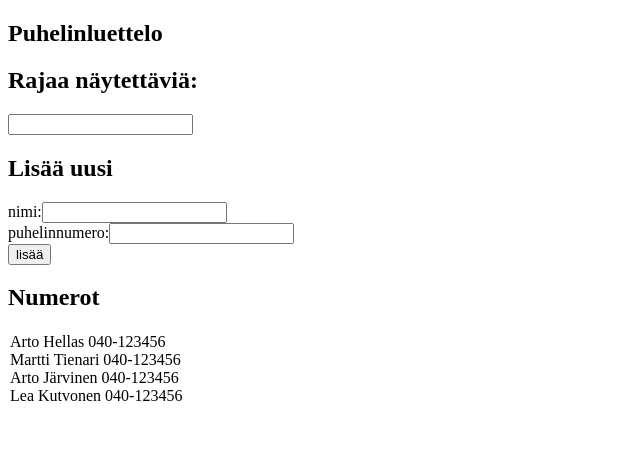
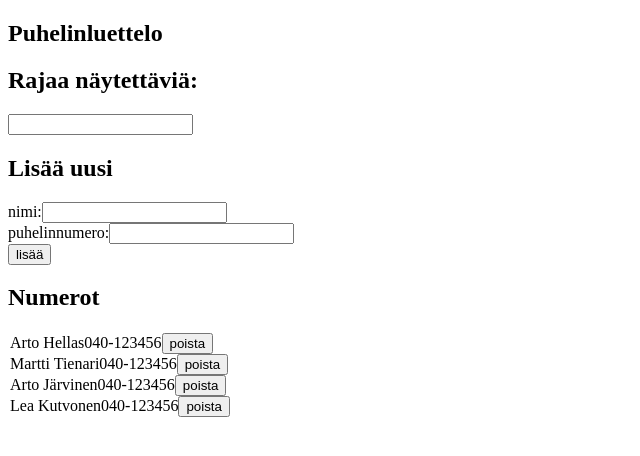
Before and after one commit to hessuh/fullstack-hy, a React (Create React App) app in the folder osa2/puhelinluettelo/: page / in a window 1280 px wide. Shown: the top 456 px of the page, without its empty margins (0-640 px from the left). Built offline with nearby package versions, Linux system fonts and the light colour scheme; data requests are answered from the project's data file.

Commit message:
2.16 puhelinluettelo osa 9

```diff
--- a/osa2/puhelinluettelo/src/komponentit/App.js
+++ b/osa2/puhelinluettelo/src/komponentit/App.js
@@ -32,6 +32,15 @@ class App extends React.Component {
 
     handleFilterChange = (event) => {
         this.setState({filter: event.target.value})
+    };
+
+    delPerson = (person) => () => {
+        personService.del(person);
+        const new_persons = this.state.persons;
+        new_persons.splice(new_persons.indexOf(person), 1)
+        this.setState({
+            persons: new_persons
+        })
     };
 
     addPerson = (event) => {
@@ -89,7 +98,7 @@ class App extends React.Component {
                         <button type="submit">lisää</button>
                     </div>
                 </form>
-                <Persons persons={this.state.persons} filter={this.state.filter}/>
+                <Persons persons={this.state.persons} filter={this.state.filter} delperson={this.delPerson}/>
             </div>
         )
     }
--- a/osa2/puhelinluettelo/src/komponentit/Person.js
+++ b/osa2/puhelinluettelo/src/komponentit/Person.js
@@ -1,5 +1,14 @@
 import React from 'react';
 
-const Person = ({ person }) => <div>{person.name} {person.number}</div>
+const Person = ({person, delperson}) => {
+    return (
+        <div>{person.name}
+            {person.number}
+            <button onClick={delperson(person)}>
+                poista
+            </button>
+        </div>
+    )
+};
 
 export default Person;
--- a/osa2/puhelinluettelo/src/komponentit/Persons.js
+++ b/osa2/puhelinluettelo/src/komponentit/Persons.js
@@ -5,14 +5,14 @@ const filterWithName = (persons, filter) =>
     persons.filter(person =>
         person.name.toUpperCase().includes(filter.toUpperCase()));
 
-const Persons = ({persons, filter}) => {
+const Persons = ({persons, filter, delperson}) => {
     return (
         <div>
             <h2>Numerot</h2>
             <table>
                 <tr>
                 {filterWithName(persons, filter).map(
-                    person => <Person person={person} key={person.name} />
+                    person => <Person person={person} key={person.name} delperson={delperson} />
                 )}
                 </tr>
             </table>
--- a/osa2/puhelinluettelo/src/services/persons.js
+++ b/osa2/puhelinluettelo/src/services/persons.js
@@ -1,16 +1,21 @@
 import axios from 'axios'
+
 const baseUrl = 'http://localhost:3001/persons';
 
 const getAll = () => {
     return axios.get(baseUrl).then(res => res.data)
-}
+};
 
 const create = (newObject) => {
     return axios.post(baseUrl, newObject).then(res => res.data)
-}
+};
 
 const update = (id, newObject) => {
     return axios.put(`${baseUrl}/${id}`, newObject).then(res => res.data)
-}
+};
 
-export default { getAll, create, update }
+const del = (id) => {
+    return axios.delete(`${baseUrl}/${id}`).then(res => res.data)
+};
+
+export default {getAll, create, update, del}
```
